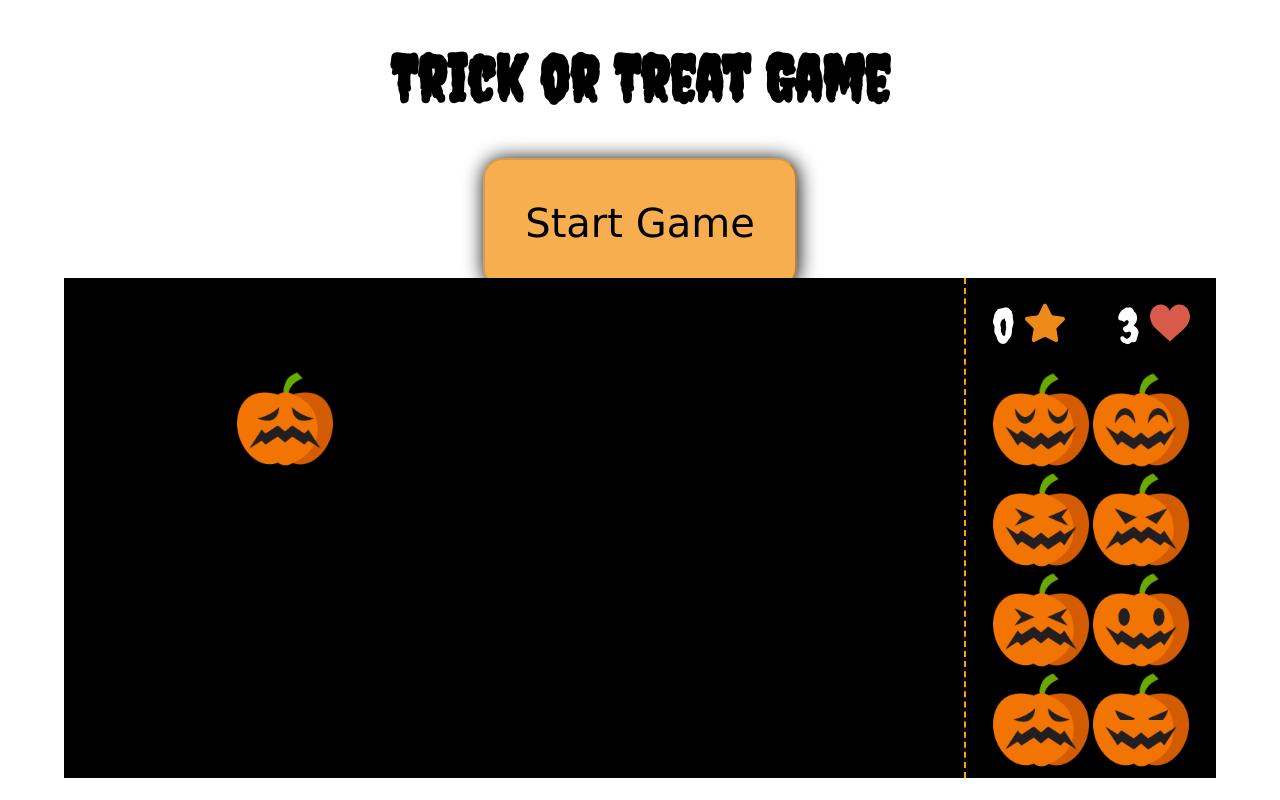
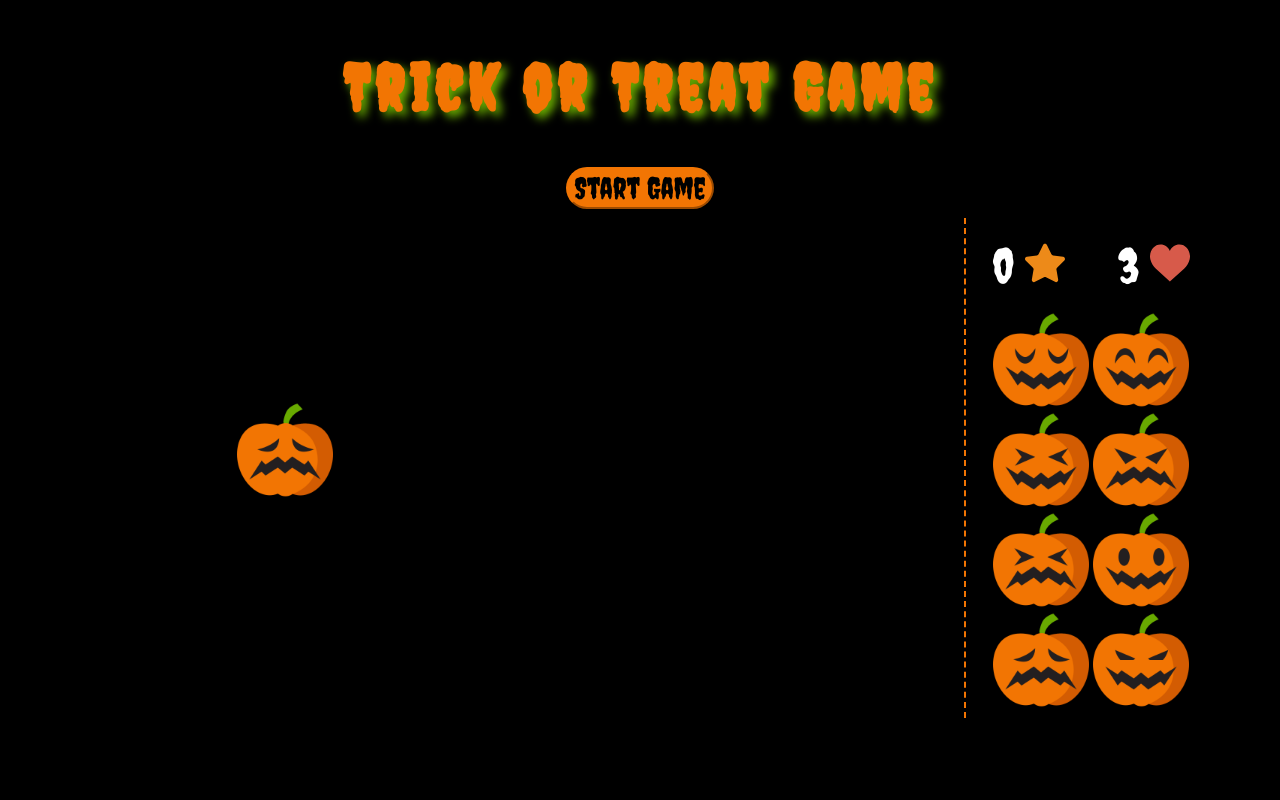
Before and after one commit to teresaromero/trick-or-treat-game, a plain HTML site: page index.html in a window 1280 px wide. Both pictures are taken after a click on the button "Start Game". Drawn offline with Linux system fonts and the light colour scheme.

Commit message:
color fix

```diff
--- a/css/style.css
+++ b/css/style.css
@@ -1,15 +1,21 @@
 @import url('https://fonts.googleapis.com/css?family=Creepster');
 
-
+body {
+  background: black;
+}
 /* ESTILOS DE LA CABECERA */
 h1 {
   font-family: 'Creepster', cursive;
   font-size: 4em;
+  color: #f27503;
+  text-shadow: 5px 5px 10px #68aa00;
+  letter-spacing: 5px;
+
 }
 
 header {
-  height: 250px;
-  padding: 10px;
+  height: 200px;
+  padding-bottom: 10px;
   display: flex;
   flex-flow: column nowrap;
   justify-content: center;
@@ -23,21 +29,17 @@ header {
 }
 
 button {
-    border-radius: 20px;
+    border-radius: 60px;
+    border-color: #f27503;
     color: #000000;
-    font-family: Verdana;
-    font-size: 40px;
-    font-weight: 100;
-    padding: 40px;
-    background-color: #F6AE4F;
-    box-shadow: 1px 1px 20px 0px #000000;
+    font-family: 'Creepster', cursive;
+    font-size: 30px;
+    background-color: #f27503;
     text-decoration: none;
-    display: inline-block;
-    cursor: pointer;
 
 }
 button:hover {
-	background-color:transparent;
+	color: #68aa00;
 }
 button:active {
 	position:relative;
@@ -70,7 +72,7 @@ canvas {
   align-content: stretch;
   align-items: center;
 
-  border-left: dashed 2px orange;
+  border-left: dashed 2px #f27503;
 }
 
 #score-area {
--- a/js/ComponentPumpkin.js
+++ b/js/ComponentPumpkin.js
@@ -7,7 +7,7 @@ function ComponentPumpkin(game) {
   this.width = 96;
   this.height = 96;
   this.x=0;
-  this.y=0;
+  this.y=-96;
   this.gravity = 1;
   }
   //update
--- a/js/game.js
+++ b/js/game.js
@@ -10,6 +10,8 @@ function Game() {
   //datos iniciales de puntos y vidas
   this.life=3;
   this.points=0;
+
+  this.speed=10;
 
 
   this.outCanvas=false;
@@ -29,6 +31,8 @@ Game.prototype.start=function(){
         if(that.life<=0){
           clearInterval(that.interval);
           that.gameOver();
+          document.getElementById("start-button").disabled=false;
+          document.getElementById("start-button").innerText="Play Again";
         } else {
           clearInterval(that.interval);
           that.generatePumpkin();
@@ -36,7 +40,7 @@ Game.prototype.start=function(){
         }
       }
 
-    },30);
+    },that.speed);
 }
 
 
@@ -59,6 +63,8 @@ Game.prototype.checkImg=function(imgDOM){
       if(this.life<=0){
         document.getElementById("lifeTxt").innerText=this.life;
         this.gameOver();
+        document.getElementById("start-button").disabled=false;
+        document.getElementById("start-button").innerText="Play Again";
       } else {
         document.getElementById("lifeTxt").innerText=this.life;
         this.generatePumpkin();
```
